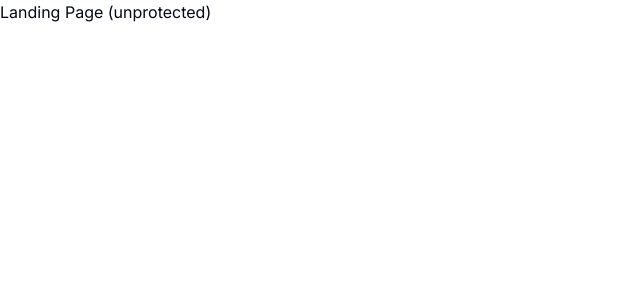
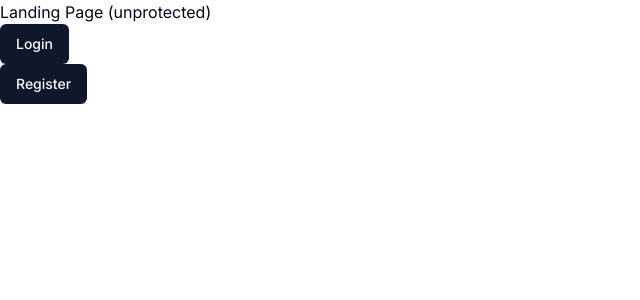
Before and after one commit to Bodhisatwa2002/ai-saas, a Next.js app: page / in a window 1280 px wide. Shown: the top 300 px of the page, without its empty margins (0-640 px from the left). Built offline with nearby package versions, Linux system fonts and the light colour scheme.

Commit message:
adding sign-in sign-up

```diff
--- /dev/null
+++ b/app/(auth)/(routes)/sign-in/[[...sign-in]]/page.tsx
@@ -0,0 +1,5 @@
+import { SignIn } from "@clerk/nextjs";
+
+export default function Page() {
+  return <SignIn />;
+}
--- /dev/null
+++ b/app/(auth)/(routes)/sign-up/[[...sign-up]]/page.tsx
@@ -0,0 +1,5 @@
+import { SignUp } from "@clerk/nextjs";
+
+export default function Page() {
+  return <SignUp />;
+}
--- /dev/null
+++ b/app/(auth)/layout.tsx
@@ -0,0 +1,11 @@
+const AuthLayout = ({
+     children
+    }: {
+        children: React.ReactNode
+    }) => {
+  return (
+    <div className="flex items-center justify-center h-full">{children}</div>
+  );
+};
+
+export default AuthLayout;
--- a/app/(dashboard)/(routes)/dashboard/page.tsx
+++ b/app/(dashboard)/(routes)/dashboard/page.tsx
@@ -1,7 +1,9 @@
 const DashboardPage = () => {
     return (
+      <div>
         <p>Dashboard Pages</p>
-     );
+      </div>
+    );
 }
 
 export default DashboardPage;
--- /dev/null
+++ b/app/(dashboard)/layout.tsx
@@ -0,0 +1,20 @@
+import Navbar from "@/components/navbar";
+
+const DashboardLayout = ({ children }: { children: React.ReactNode }) => {
+  return (
+    <div className="h-full relative">
+      <div
+        className="hidden h-full md:flex md:w-72
+            md:flex-col md:fixed md:inset-y-0 z-[80] bg-gray-900"
+      >
+        <Sidebar/>
+      </div>
+      <main className="md:pl-72">
+        <Navbar />
+        {children}
+      </main>
+    </div>
+  );
+};
+
+export default DashboardLayout;
--- a/app/(landing)/page.tsx
+++ b/app/(landing)/page.tsx
@@ -1,9 +1,22 @@
+import { Button } from "@/components/ui/button";
+import Link from "next/link";
+
 const LandingPage = () => {
-    return (
-        <div>
-            Landing Page (unprotected)
-        </div>
-     );
-}
+  return (
+    <div>
+      Landing Page (unprotected)
+      <div>
+        <Link href="/sign-in">
+          <Button>Login</Button>
+        </Link>
+      </div>
+      <div>
+        <Link href="/sign-up">
+          <Button>Register</Button>
+        </Link>
+      </div>
+    </div>
+  );
+};
 
 export default LandingPage;
--- a/app/layout.tsx
+++ b/app/layout.tsx
@@ -1,6 +1,7 @@
 import './globals.css'
 import type { Metadata } from 'next'
 import { Inter } from 'next/font/google'
+import { ClerkProvider } from "@clerk/nextjs";
 
 const inter = Inter({ subsets: ['latin'] })
 
@@ -15,8 +16,10 @@ export default function RootLayout({
   children: React.ReactNode
 }) {
   return (
-    <html lang="en">
-      <body className={inter.className}>{children}</body>
-    </html>
-  )
+    <ClerkProvider>
+      <html lang="en">
+        <body className={inter.className}>{children}</body>
+      </html>
+    </ClerkProvider>
+  );
 }
--- /dev/null
+++ b/components/navbar.tsx
@@ -0,0 +1,20 @@
+import { Menu } from "lucide-react";
+import { UserButton } from "@clerk/nextjs";
+
+import { Button } from "./ui/button";
+
+
+const Navbar = () => {
+    return (
+        <div className="flex items-center p4">
+            <Button variant="ghost" size="icon" className="md:hidden">
+                <Menu/>
+            </Button>
+            <div className="flex w-full justify-end">
+                <UserButton afterSignOutUrl="/"/>
+            </div>
+        </div>
+     );
+}
+
+export default Navbar;
--- /dev/null
+++ b/components/sidebar.tsx
@@ -0,0 +1,6 @@
+"use client";
+const Sidebar = () => {
+    return (  );
+}
+
+export default Sidebar;
--- a/package.json
+++ b/package.json
@@ -9,6 +9,7 @@
     "lint": "next lint"
   },
   "dependencies": {
+    "@clerk/nextjs": "^4.23.1",
     "@radix-ui/react-slot": "^1.0.2",
     "@types/node": "20.4.5",
     "@types/react": "18.2.18",
```
Also changed, not shown: middleware.ts (added, +7 -0 lines), 2 other files (tests, documents, lock files or other folders).
